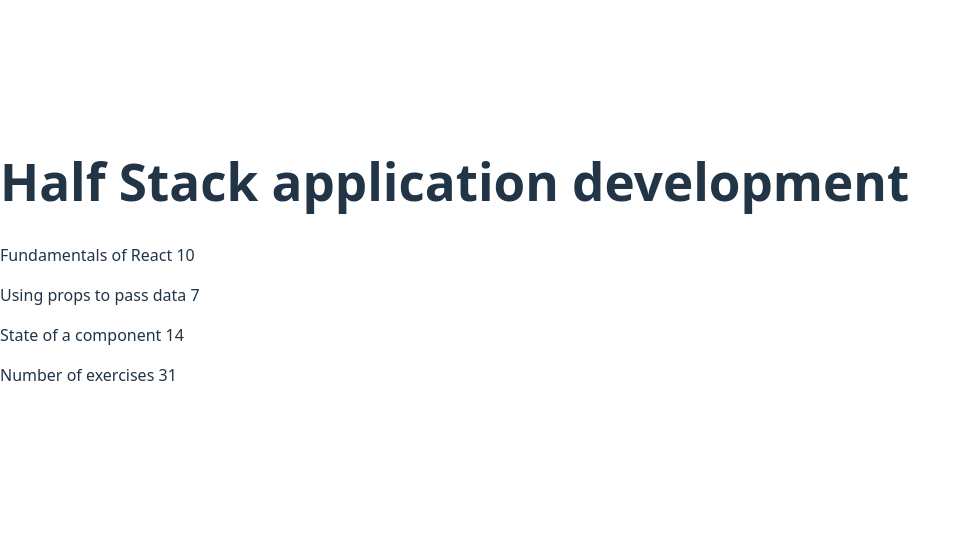
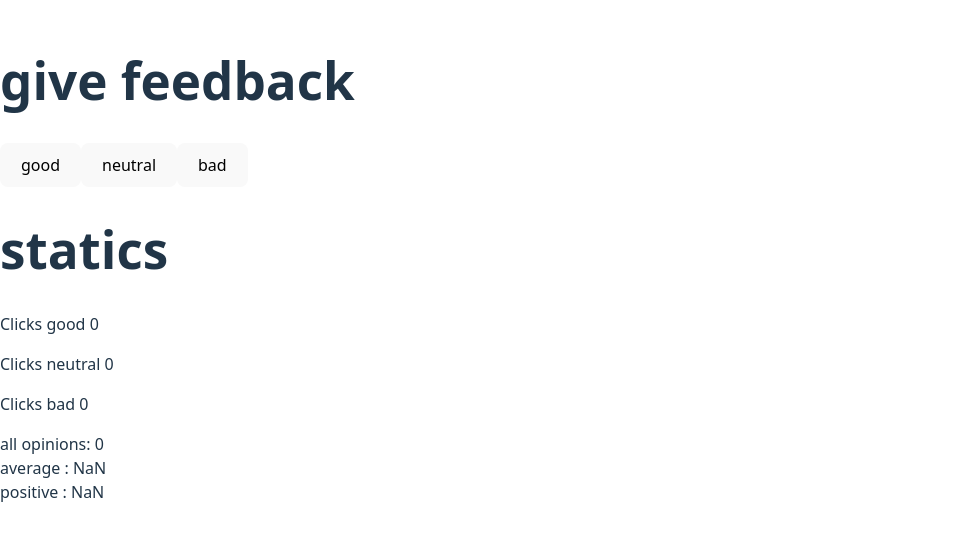
Before and after one commit to ramipandolfi/fullstackopen-ejercicios, a React (Vite) app: page / in a window 1280 px wide. Shown: the part 139-676 px from the top of the page, without its empty margins (0-970 px from the left). Built offline with nearby package versions, Linux system fonts and the light colour scheme.

Commit message:
unicafe 1.7

```diff
--- a/src/App.jsx
+++ b/src/App.jsx
@@ -1,63 +1,42 @@
-const Header = (props) => {
-  return <h1>{props.course}</h1>;
-};
+import { useState } from "react";
+const App = () => {
+  const [good, counterGood] = useState(0);
+  const [neutral, counterNeutral] = useState(0);
+  const [bad, counterBad] = useState(0);
 
-const Part = (props) => {
-  return (
-    <p>
-      {props.part.name} {props.part.exercises}
-    </p>
-  );
-};
+  const handleClickGood = () => {
+    counterGood(good + 1);
+  };
+  const handleClickNeutral = () => {
+    counterNeutral(neutral + 1);
+  };
+  const handleClickBad = () => {
+    counterBad(bad + 1);
+  };
+  const total = good + neutral + bad;
 
-const Content = (props) => {
   return (
     <div>
-      <Part part={props.parts[0]} />
-      <Part part={props.parts[1]} />
-      <Part part={props.parts[2]} />
+      <h1> give feedback</h1>
+      <button onClick={handleClickGood} style={{ padding: "10px 20px" }}>
+        good
+      </button>
+      <button onClick={handleClickNeutral} style={{ padding: "10px 20px" }}>
+        neutral
+      </button>
+      <button onClick={handleClickBad} style={{ padding: "10px 20px" }}>
+        bad
+      </button>
+      <h1>statics</h1>
+      <p>Clicks good {good} </p>
+      <p>Clicks neutral {neutral} </p>
+      <p>Clicks bad {bad} </p>
+      all opinions: {total}
+      <br></br>
+      average : {(good + bad * -1) / total}
+      <br></br>
+      positive : {(good / total) * 100}
     </div>
   );
 };
-
-const Total = (props) => {
-  return (
-    <p>
-      Number of exercises{" "}
-      {props.parts[0].exercises +
-        props.parts[1].exercises +
-        props.parts[2].exercises}
-    </p>
-  );
-};
-
-const App = () => {
-  const course = {
-    name: "Half Stack application development",
-    parts: [
-      {
-        name: "Fundamentals of React",
-        exercises: 10,
-      },
-      {
-        name: "Using props to pass data",
-        exercises: 7,
-      },
-      {
-        name: "State of a component",
-        exercises: 14,
-      },
-    ],
-  };
-
-  return (
-    <div>
-      {/* Ahora accedemos a los datos a través del objeto 'course' */}
-      <Header course={course.name} />
-      <Content parts={course.parts} />
-      <Total parts={course.parts} />
-    </div>
-  );
-};
-
 export default App;
```
